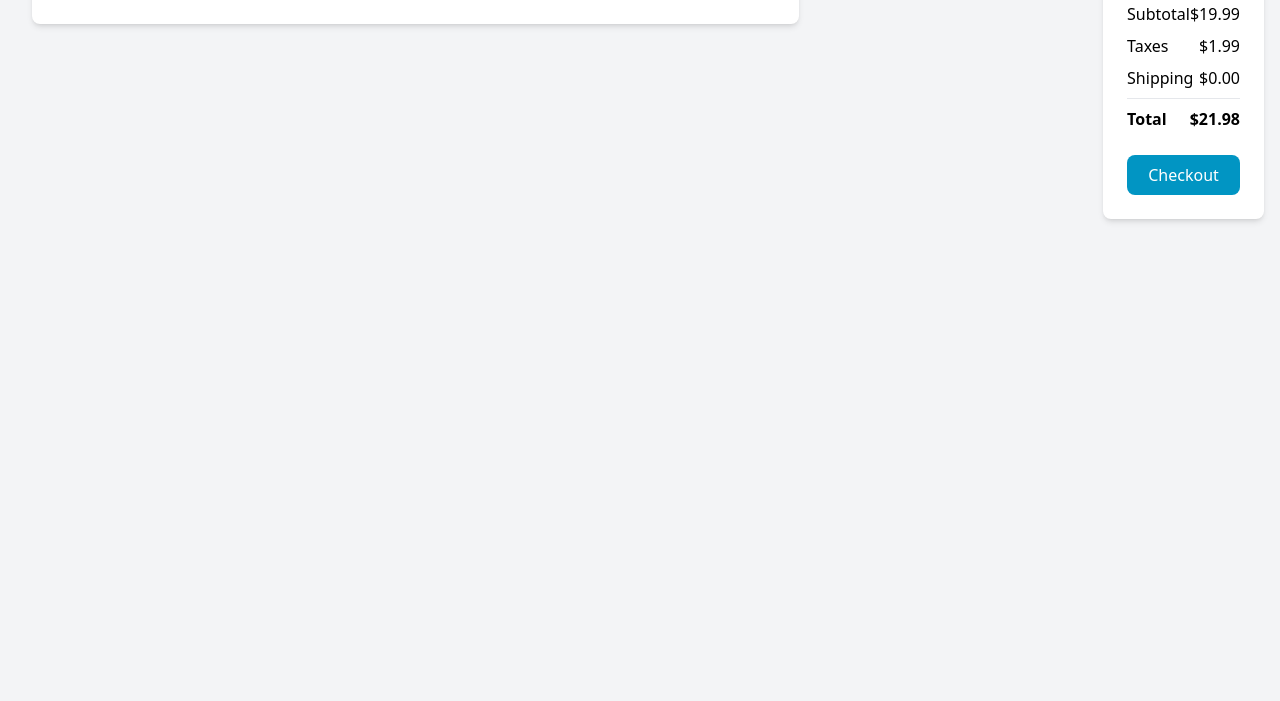
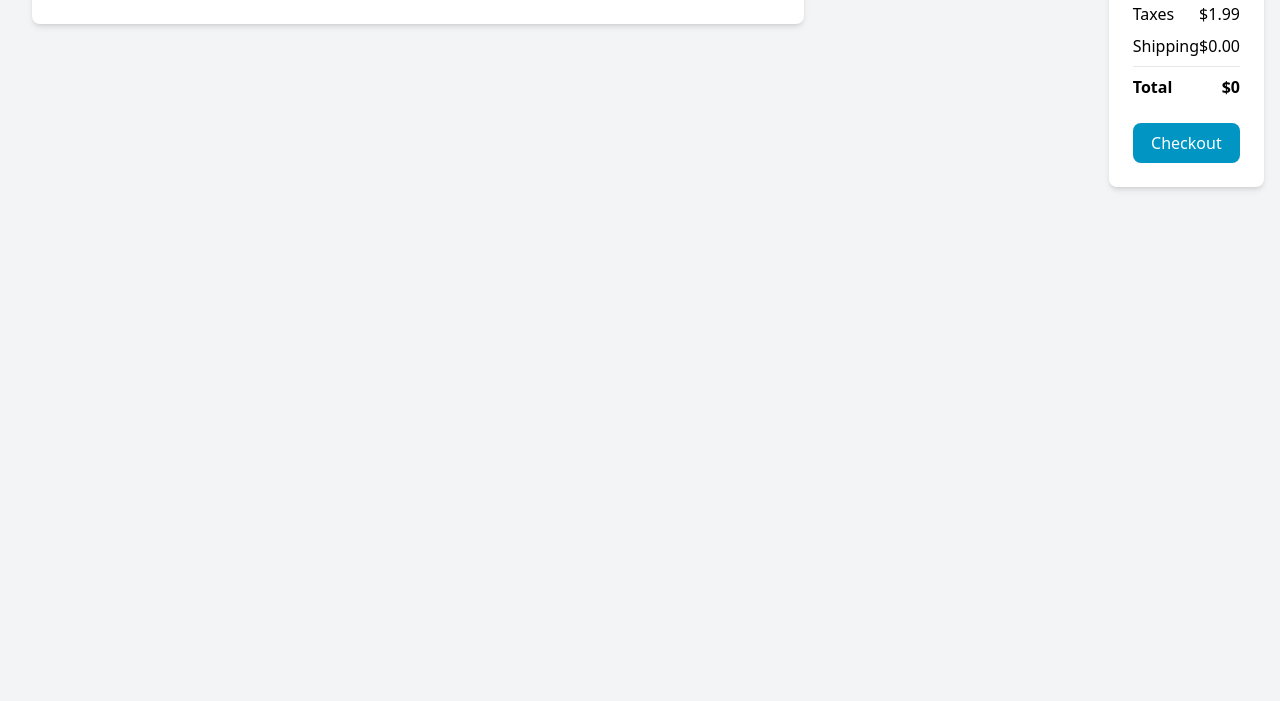
Before and after one commit to TaiChi112/Python, a Django app: page /store/cart/ in a window 1280 px wide. Shown: the part 162-863 px from the top of the page. Run offline with Django 5.2, Linux system fonts and the light colour scheme; style sheets or scripts are compiled from the project's sources.

Commit message:
style : change styling & display data

```diff
--- a/product_app/templates/cart/cart.html
+++ b/product_app/templates/cart/cart.html
@@ -49,10 +49,10 @@
             <div class="md:w-1/4"></div>
             <div class="bg-white rounded-lg shadow-md p-6">
                 <h2 class="text-lg font-semibold mb-4">Summary</h2>
-                <div class="flex justify-between mb-2">
+                <!-- <div class="flex justify-between mb-2">
                     <span>Subtotal</span>
                     <span>$19.99</span>
-                </div>
+                </div> -->
                 <div class="flex justify-between mb-2">
                     <span>Taxes</span>
                     <span>$1.99</span>
@@ -64,7 +64,7 @@
                 <hr class="my-2">
                 <div class="flex justify-between mb-2">
                     <span class="font-semibold">Total</span>
-                    <span class="font-semibold">$21.98</span>
+                    <span class="font-semibold">${{ total_price }}</span>
                 </div>
                 <button style="background:#0195C3;"
                     class=" text-white py-2 px-4 rounded-lg mt-4 w-full">Checkout</button>
```
